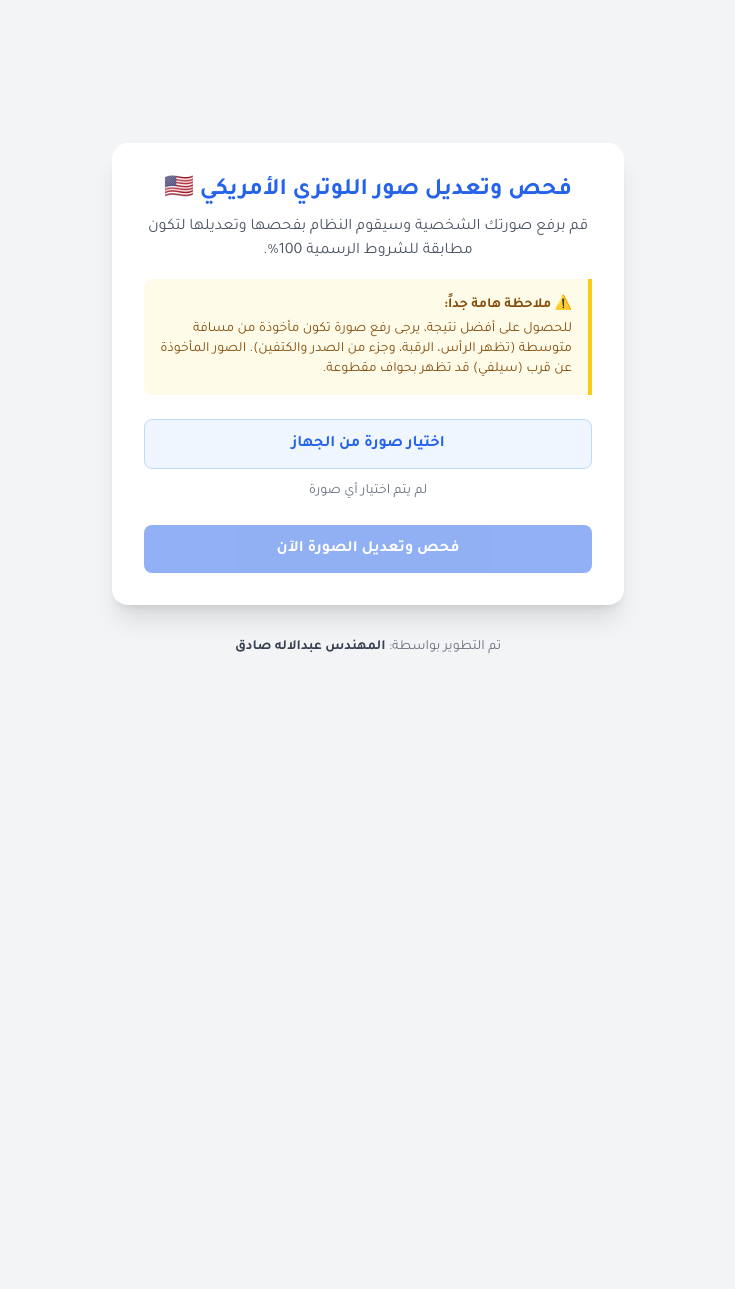
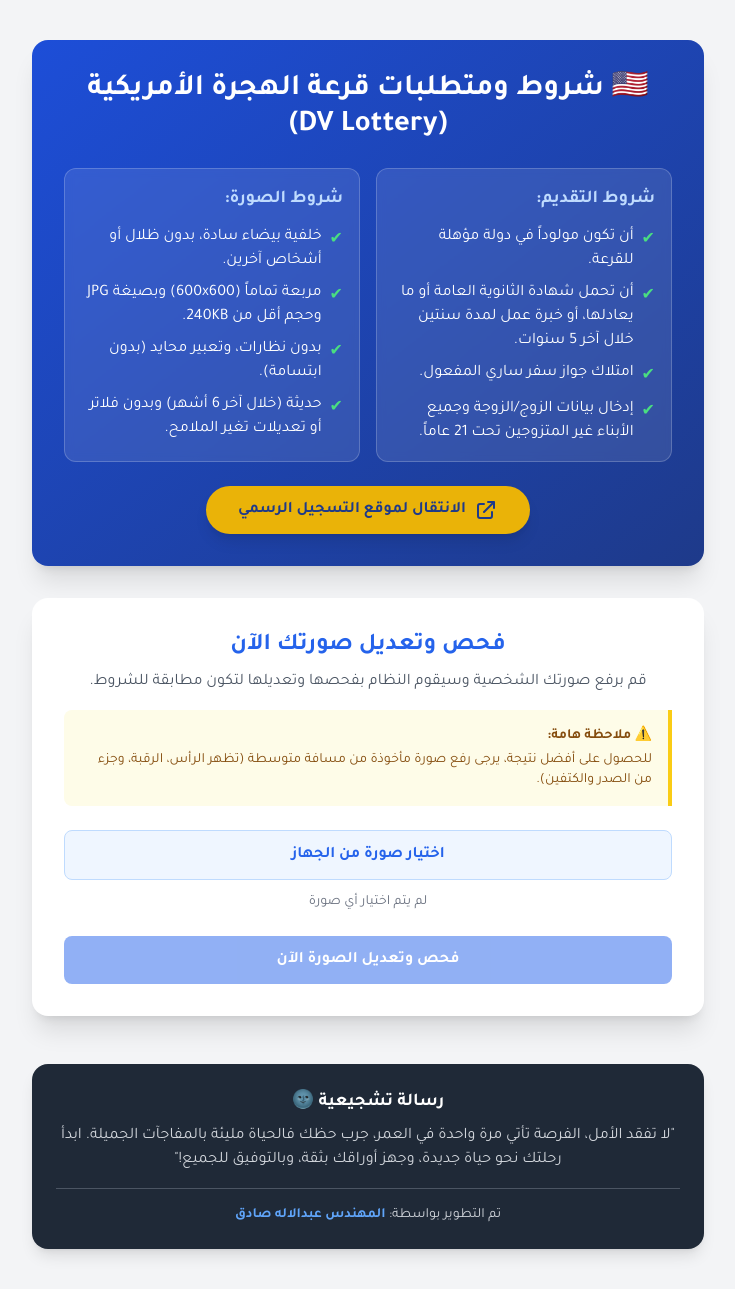
Before and after one commit to ENG-Abdulelah/dv-lottery-checker, a Flask app: page / in a window 1280 px wide. Shown: the whole page, without its empty margins (272-1007 px from the left). Before the commit the page ends 654 px from the top, so only its background shows below. Run offline with Flask 3, Linux system fonts and the light colour scheme; some libraries are stand-ins or nearby versions.

Commit message:
Update index.html

```diff
--- a/templates/index.html
+++ b/templates/index.html
@@ -24,17 +24,81 @@
         }
     </style>
 </head>
-<body class="min-h-screen flex flex-col items-center justify-center p-4">
+<body class="min-h-screen flex flex-col items-center py-10 px-4">
 
-    <div class="w-full max-w-lg">
+    <div class="w-full max-w-2xl">
+
+        <!-- قسم شروط القرعة -->
+        <div class="bg-gradient-to-br from-blue-700 to-blue-900 rounded-2xl shadow-xl p-6 md:p-8 text-white mb-8">
+            <h1 class="text-2xl md:text-3xl font-bold mb-6 text-center flex items-center justify-center gap-2">
+                <span>🇺🇸 شروط ومتطلبات قرعة الهجرة الأمريكية (DV Lottery)</span>
+            </h1>
+
+            <div class="grid grid-cols-1 md:grid-cols-2 gap-4 mb-6">
+                <!-- الشروط الأساسية -->
+                <div class="bg-white/10 p-4 rounded-xl backdrop-blur-sm border border-white/20">
+                    <h3 class="font-bold text-lg mb-3 text-blue-200">شروط التقديم:</h3>
+                    <ul class="space-y-2 text-sm md:text-base">
+                        <li class="flex items-start gap-2">
+                            <span class="text-green-400 mt-1">✔</span>
+                            <span>أن تكون مولوداً في دولة مؤهلة للقرعة.</span>
+                        </li>
+                        <li class="flex items-start gap-2">
+                            <span class="text-green-400 mt-1">✔</span>
+                            <span>أن تحمل شهادة الثانوية العامة أو ما يعادلها، أو خبرة عمل لمدة سنتين خلال آخر 5 سنوات.</span>
+                        </li>
+                        <li class="flex items-start gap-2">
+                            <span class="text-green-400 mt-1">✔</span>
+                            <span>امتلاك جواز سفر ساري المفعول.</span>
+                        </li>
+                        <li class="flex items-start gap-2">
+                            <span class="text-green-400 mt-1">✔</span>
+                            <span>إدخال بيانات الزوج/الزوجة وجميع الأبناء غير المتزوجين تحت 21 عاماً.</span>
+                        </li>
+                    </ul>
+                </div>
+
+                <!-- شروط الصورة -->
+                <div class="bg-white/10 p-4 rounded-xl backdrop-blur-sm border border-white/20">
+                    <h3 class="font-bold text-lg mb-3 text-blue-200">شروط الصورة:</h3>
+                    <ul class="space-y-2 text-sm md:text-base">
+                        <li class="flex items-start gap-2">
+                            <span class="text-green-400 mt-1">✔</span>
+                            <span>خلفية بيضاء سادة، بدون ظلال أو أشخاص آخرين.</span>
+                        </li>
+                        <li class="flex items-start gap-2">
+                            <span class="text-green-400 mt-1">✔</span>
+                            <span>مربعة تماماً (600x600) وبصيغة JPG وحجم أقل من 240KB.</span>
+                        </li>
+                        <li class="flex items-start gap-2">
+                            <span class="text-green-400 mt-1">✔</span>
+                            <span>بدون نظارات، وتعبير محايد (بدون ابتسامة).</span>
+                        </li>
+                        <li class="flex items-start gap-2">
+                            <span class="text-green-400 mt-1">✔</span>
+                            <span>حديثة (خلال آخر 6 أشهر) وبدون فلاتر أو تعديلات تغير الملامح.</span>
+                        </li>
+                    </ul>
+                </div>
+            </div>
+
+            <!-- زر موقع التسجيل -->
+            <div class="text-center mt-6">
+                <a href="https://dvprogram.state.gov/" target="_blank" class="inline-flex items-center justify-center gap-2 bg-yellow-500 hover:bg-yellow-400 text-blue-900 font-bold py-3 px-8 rounded-full shadow-lg transition transform hover:scale-105">
+                    <svg class="w-6 h-6" fill="none" stroke="currentColor" viewBox="0 0 24 24"><path stroke-linecap="round" stroke-linejoin="round" stroke-width="2" d="M10 6H6a2 2 0 00-2 2v10a2 2 0 002 2h10a2 2 0 002-2v-4M14 4h6m0 0v6m0-6L10 14"></path></svg>
+                    الانتقال لموقع التسجيل الرسمي
+                </a>
+            </div>
+        </div>
+
         <!-- قسم رفع الصورة -->
-        <div id="uploadSection" class="bg-white rounded-2xl shadow-xl p-8 text-center">
-            <h1 class="text-2xl font-bold text-blue-600 mb-2">فحص وتعديل صور اللوتري الأمريكي 🇺🇸</h1>
-            <p class="text-gray-600 mb-4">قم برفع صورتك الشخصية وسيقوم النظام بفحصها وتعديلها لتكون مطابقة للشروط الرسمية 100%.</p>
+        <div id="uploadSection" class="bg-white rounded-2xl shadow-xl p-8 text-center mb-8">
+            <h2 class="text-2xl font-bold text-blue-600 mb-2">فحص وتعديل صورتك الآن</h2>
+            <p class="text-gray-600 mb-4">قم برفع صورتك الشخصية وسيقوم النظام بفحصها وتعديلها لتكون مطابقة للشروط.</p>
 
             <div class="bg-yellow-50 border-r-4 border-yellow-400 p-4 mb-6 text-sm text-yellow-800 text-right rounded-l-lg">
-                <p class="font-bold mb-1">⚠️ ملاحظة هامة جداً:</p>
-                <p>للحصول على أفضل نتيجة، يرجى رفع صورة تكون مأخوذة من مسافة متوسطة (تظهر الرأس، الرقبة، وجزء من الصدر والكتفين). الصور المأخوذة عن قرب (سيلفي) قد تظهر بحواف مقطوعة.</p>
+                <p class="font-bold mb-1">⚠️ ملاحظة هامة:</p>
+                <p>للحصول على أفضل نتيجة، يرجى رفع صورة مأخوذة من مسافة متوسطة (تظهر الرأس، الرقبة، وجزء من الصدر والكتفين).</p>
             </div>
 
             <div class="mb-6">
@@ -51,7 +115,7 @@
         </div>
 
         <!-- قسم التحميل -->
-        <div id="loadingSection" class="bg-white rounded-2xl shadow-xl p-8 text-center hidden">
+        <div id="loadingSection" class="bg-white rounded-2xl shadow-xl p-8 text-center hidden mb-8">
             <div class="flex justify-center mb-4">
                 <div class="spinner"></div>
             </div>
@@ -63,7 +127,7 @@
         </div>
 
         <!-- قسم النتائج -->
-        <div id="resultSection" class="bg-white rounded-2xl shadow-xl p-8 text-center hidden">
+        <div id="resultSection" class="bg-white rounded-2xl shadow-xl p-8 text-center hidden mb-8">
             <h2 class="text-2xl font-bold text-green-600 mb-4">تم فحص الصورة بنجاح!</h2>
 
             <div id="issuesContainer" class="bg-red-50 text-red-700 p-4 rounded-lg mb-6 text-right text-sm hidden">
@@ -76,7 +140,7 @@
                 <img id="resultImage" src="" alt="الصورة المعدلة" class="w-full h-auto rounded-lg border shadow-sm mx-auto max-w-xs">
                 <!-- مفتاح الخطوط -->
                 <div class="mt-4 text-xs text-gray-600 flex flex-wrap justify-center gap-4 bg-gray-50 p-2 rounded">
-                    <div class="flex items-center gap-1"><span class="w-3 h-3 bg-red-500 block rounded-full"></span> حدود الرأس (50%-69%)</div>
+                    <div class="flex items-center gap-1"><span class="w-3 h-3 bg-red-500 block rounded-full"></span> حدود الرأس</div>
                     <div class="flex items-center gap-1"><span class="w-3 h-3 bg-green-500 block rounded-full"></span> مستوى العينين</div>
                     <div class="flex items-center gap-1"><span class="w-3 h-3 bg-blue-500 block rounded-full"></span> إطار الوجه</div>
                 </div>
@@ -93,8 +157,16 @@
             </div>
         </div>
 
-        <footer class="mt-8 text-center text-gray-500 text-sm">
-            <p>تم التطوير بواسطة: <span class="font-bold text-gray-700">المهندس عبدالاله صادق</span></p>
+        <!-- الفوتر والرسالة التشجيعية -->
+        <footer class="mt-12 text-center bg-gray-800 text-gray-300 p-6 rounded-2xl shadow-lg">
+            <p class="text-lg font-bold text-white mb-2">رسالة تشجيعية 🌚</p>
+            <p class="mb-4 text-sm md:text-base leading-relaxed">
+                "لا تفقد الأمل، الفرصة تأتي مرة واحدة في العمر، جرب حظك فالحياة مليئة بالمفاجآت الجميلة.
+                ابدأ رحلتك نحو حياة جديدة، وجهز أوراقك بثقة، وبالتوفيق للجميع!"
+            </p>
+            <div class="border-t border-gray-600 pt-4 mt-4">
+                <p class="text-sm">تم التطوير بواسطة: <span class="font-bold text-blue-400">المهندس عبدالاله صادق</span></p>
+            </div>
         </footer>
     </div>
 
@@ -151,9 +223,7 @@
             document.getElementById('loadingSection').classList.add('hidden');
             document.getElementById('resultSection').classList.remove('hidden');
 
-            // عرض الصورة التي تحتوي على الخطوط الإرشادية
             document.getElementById('resultImage').src = data.result_url;
-            // رابط التحميل للصورة النظيفة
             document.getElementById('downloadBtn').href = data.download_url;
 
             const issuesContainer = document.getElementById('issuesContainer');
```
